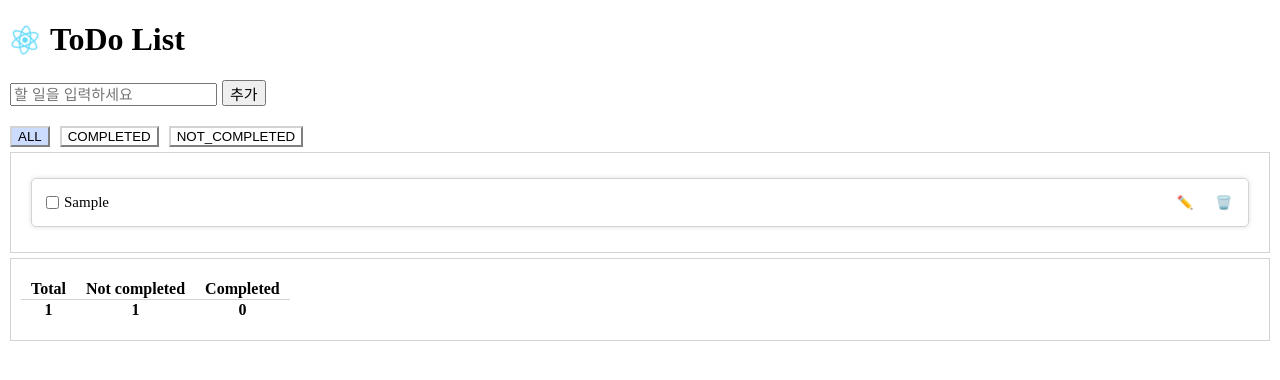
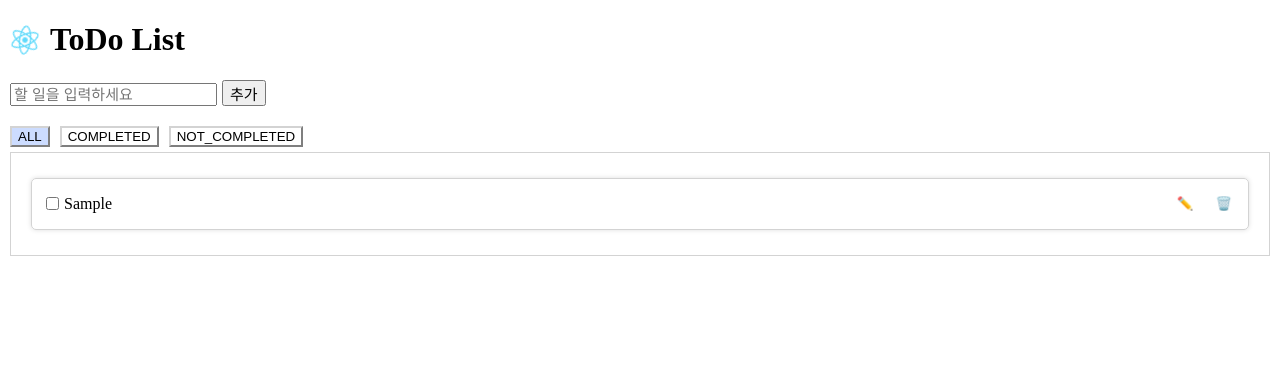
Before and after one commit to kevinhojae/react-todolist, a React (Create React App) app: page / in a window 1280 px wide. Both pictures are taken after typing "Sample" into the empty fields and a click on the button "추가". Shown: the top 380 px of the page. Built offline with nearby package versions, Linux system fonts and the light colour scheme.

Commit message:
update to mvc

```diff
--- a/src/App.js
+++ b/src/App.js
@@ -4,6 +4,7 @@ import logo from "./assets/logo.svg";
 import "./style/App.css";
 import CreateTodo from "./components/CreateTodo";
 import TodoListContainer from "./components/TodoListContainer";
+import Todo from "./model/todo";
 
 export const TodoContext = React.createContext(null);
 
@@ -13,14 +14,21 @@ export const FILTER_OPTION = {
   COMPLETED: "COMPLETED",
 };
 
-// 1. actions / states 들을 최상단에서 관리하는 가장 basic style
-// 2. UI / Presenter / Service separation of concern
-function App() {
+function App({ todoListService }) {
   const [todoList, setTodoList] = useState([]);
-  const [todoCount, setTodoCount] = useState({
-    completed: 0,
-    notCompleted: 0,
-  });
+
+  const handleAddTodo = (task) => {
+    const newTodo = new Todo(task);
+    todoListService.addTodo(newTodo, setTodoList);
+  };
+
+  const handleUpdateTodo = (id, task) => {
+    todoListService.updateTodo(id, task);
+  };
+
+  const handleCompleteToggle = (id) => {
+    todoListService.handleCompleteToggle(id);
+  };
 
   return (
     <>
@@ -28,13 +36,8 @@ function App() {
         <img src={logo} className="App-logo" alt="logo" />
         <h1 className="title">ToDo List</h1>
       </header>
-      <CreateTodo onAddTodo={setTodoList} onAddCount={setTodoCount} />
-      <TodoListContainer
-        todoList={todoList}
-        todoCount={todoCount}
-        updateTodolist={setTodoList}
-        updateCount={setTodoCount}
-      />
+      <CreateTodo onAddTodo={setTodoList} />
+      <TodoListContainer todoList={todoList} updateTodolist={setTodoList} />
     </>
   );
 }
--- a/src/components/CreateTodo.js
+++ b/src/components/CreateTodo.js
@@ -1,17 +1,14 @@
 import React, { useRef, useState } from "react";
 
-const CreateTodo = ({ onAddTodo, onAddCount }) => {
+const CreateTodo = ({ onAddTodo }) => {
   const idRef = useRef(0);
 
   const [todoInput, setTodoInput] = useState("");
 
   const handleAddTodo = () => {
     onAddTodo((prev) =>
-      prev.concat({ id: idRef.current, task: todoInput, isCompleted: false }),
+      prev.concat({ id: idRef.current, task: todoInput, isCompleted: false })
     );
-    onAddCount((prev) => {
-      return { ...prev, notCompleted: prev.notCompleted + 1 };
-    });
     idRef.current += 1;
     setTodoInput("");
   };
--- a/src/components/TodoItem.js
+++ b/src/components/TodoItem.js
@@ -1,29 +1,30 @@
 import { useState, useRef, useEffect } from "react";
 
-const Todo = ({ todo, onClickCheckbox, onDelete, updateTodolist }) => {
+const Todo = ({ todo, onComplete, onDelete, updateTodolist }) => {
   const [todoInput, setTodoInput] = useState(todo.task);
-
   const [isEditing, setIsEditing] = useState(false);
-  const editSpace = useRef(null);
+  // const editSpace = useRef(null);
 
   useEffect(() => {
     if (isEditing) {
-      editSpace.current.focus();
+      // editSpace.current.focus();
     }
   }, [isEditing]);
 
   // edit의 경우, 여러 개를 동시에 수정할 수 있어야 하므로 Todo component 내에서 관리
-  const handleStartEdit = () => {
+  // 👍🏻
+  const handleEditClick = () => {
     setIsEditing(true);
     console.log("start edit");
   };
 
-  const handleSaveEdit = () => {
+  // 👍🏻// 👍🏻// 👍🏻// 👍🏻// 👍🏻// 👍🏻
+  const handleSaveClick = () => {
     setIsEditing(false);
     updateTodolist((prevTodolist) =>
       prevTodolist.map((prevTodo) =>
-        prevTodo.id === todo.id ? { ...prevTodo, task: todoInput } : prevTodo,
-      ),
+        prevTodo.id === todo.id ? { ...prevTodo, task: todoInput } : prevTodo
+      )
     );
     console.log("save edit");
   };
@@ -35,10 +36,36 @@ const Todo = ({ todo, onClickCheckbox, onDelete, updateTodolist }) => {
           className="todo-check"
           type="checkbox"
           checked={todo.isCompleted}
-          onClick={() => onClickCheckbox(todo)}
+          onClick={() => onComplete(todo)}
           readOnly
         />
         {isEditing ? (
+          <input
+            type="text"
+            value={todoInput}
+            onChange={(e) => setTodoInput(e.target.value)}
+          ></input>
+        ) : (
+          <p>{todo.task}</p>
+        )}
+        <button
+          className="edit"
+          onClick={isEditing ? handleSaveClick : handleEditClick}
+        >
+          {isEditing ? "📥" : "✏️"}
+        </button>
+
+        <button className="delete" onClick={() => onDelete(todo)}>
+          🗑️
+        </button>
+      </div>
+    </>
+  );
+};
+export default Todo;
+
+/**
+ *      {isEditing ? (
           <>
             <p>
               <input
@@ -48,23 +75,16 @@ const Todo = ({ todo, onClickCheckbox, onDelete, updateTodolist }) => {
                 ref={editSpace}
               />
             </p>
-            <button className="edit" onClick={handleSaveEdit}>
+            <button className="edit" onClick={handleSaveClick}>
               📥
             </button>
           </>
         ) : (
           <>
             <p className="todo-text">{todo.task}</p>
-            <button className="edit" onClick={handleStartEdit}>
+            <button className="edit" onClick={handleEditClick}>
               ✏️
             </button>
           </>
         )}
-        <button className="delete" onClick={() => onDelete(todo)}>
-          🗑️
-        </button>
-      </div>
-    </>
-  );
-};
-export default Todo;
+ */
--- a/src/components/TodoList.js
+++ b/src/components/TodoList.js
@@ -1,39 +1,12 @@
 import Todo from "./TodoItem";
 
-const TodoList = ({ todos, updateTodolist, updateCount }) => {
+const TodoList = ({ todos, onCompleteTodo, updateTodolist }) => {
   // ClickCheckbox와 Delete는 필터링된 리스트 내에서 일어나는 일이므로, TodoList에서 관리
-  const handleClickCheckbox = (selectedTodo) => {
-    // Q. onUpdateTodolist, onUpdateCount로 상태를 두 번 바꿔주게 되면, 두 번 렌더링 되는 것은 아닌지?
-    updateTodolist((prevTodos) =>
-      prevTodos.map((prevTodo) =>
-        prevTodo.id === selectedTodo.id
-          ? { ...prevTodo, isCompleted: !selectedTodo.isCompleted }
-          : prevTodo,
-      ),
-    );
-    updateCount((prevCount) => ({
-      ...prevCount,
-      completed: selectedTodo.isCompleted
-        ? prevCount.completed - 1
-        : prevCount.completed + 1,
-      notCompleted: selectedTodo.isCompleted
-        ? prevCount.notCompleted + 1
-        : prevCount.notCompleted - 1,
-    }));
-  };
 
   const handleDelete = (selectedTodo) => {
     updateTodolist((prevTodolist) =>
-      prevTodolist.filter((item) => item.id !== selectedTodo.id),
+      prevTodolist.filter((item) => item.id !== selectedTodo.id)
     );
-    updateCount((prevCount) => ({
-      completed: selectedTodo.isCompleted
-        ? prevCount.completed - 1
-        : prevCount.completed,
-      notCompleted: selectedTodo.isCompleted
-        ? prevCount.notCompleted
-        : prevCount.notCompleted - 1,
-    }));
   };
 
   // Early Return
@@ -50,7 +23,7 @@ const TodoList = ({ todos, updateTodolist, updateCount }) => {
       {todos.map((todo) => (
         <Todo
           todo={todo}
-          onClickCheckbox={handleClickCheckbox}
+          onComplete={onCompleteTodo}
           onDelete={handleDelete}
           updateTodolist={updateTodolist}
           key={todo.id}
--- a/src/components/TodoListContainer.js
+++ b/src/components/TodoListContainer.js
@@ -2,16 +2,21 @@ import { useEffect, useState } from "react";
 import FilterContainer from "./FilterContainer";
 import { FILTER_OPTION } from "../App";
 import TodoList from "./TodoList";
-import CountTodo from "./CountTodo";
 
-const TodoListContainer = ({
-  todoList,
-  todoCount,
-  updateTodolist,
-  updateCount,
-}) => {
+const TodoListContainer = ({ todoList, updateTodolist, updateCount }) => {
   const [selectedFilter, setSelectedFilter] = useState(FILTER_OPTION.ALL);
   const [filteredTodoList, setFilteredTodoList] = useState(todoList);
+
+  const onCompleteTodo = (selectedTodo) => {
+    // Q. onUpdateTodolist, onUpdateCount로 상태를 두 번 바꿔주게 되면, 두 번 렌더링 되는 것은 아닌지?
+    updateTodolist((prevTodos) =>
+      prevTodos.map((prevTodo) =>
+        prevTodo.id === selectedTodo.id
+          ? { ...prevTodo, isCompleted: !selectedTodo.isCompleted }
+          : prevTodo
+      )
+    );
+  };
 
   useEffect(() => {
     setFilteredTodoList(
@@ -24,7 +29,7 @@ const TodoListContainer = ({
         }
 
         return todo;
-      }),
+      })
     );
   }, [selectedFilter, todoList]);
 
@@ -37,9 +42,8 @@ const TodoListContainer = ({
       <TodoList
         todos={filteredTodoList}
         updateTodolist={updateTodolist}
-        updateCount={updateCount}
+        onCompleteTodo={onCompleteTodo}
       />
-      <CountTodo count={todoCount} />
     </div>
   );
 };
--- a/src/index.js
+++ b/src/index.js
@@ -3,12 +3,15 @@ import ReactDOM from "react-dom/client";
 import "./style/index.css";
 import App from "./App";
 import reportWebVitals from "./reportWebVitals";
+import TodoListService from "./services/todo-list.service";
 
 const root = ReactDOM.createRoot(document.getElementById("root"));
 
+const todoListService = new TodoListService();
+
 root.render(
   <React.StrictMode>
-    <App />
+    <App todoListService={todoListService} />
   </React.StrictMode>
 );
 
--- /dev/null
+++ b/src/model/todo.js
@@ -0,0 +1,23 @@
+export default class Todo {
+  static id = 0;
+
+  constructor(task) {
+    this.id = Todo.id;
+    this.task = task;
+    this.isCompleted = false;
+
+    Todo.id++;
+
+    return this;
+  }
+
+  updateTodo(task) {
+    this.task = task;
+    return this;
+  }
+
+  toggleComplete() {
+    this.isCompleted = !this.isCompleted;
+    return this;
+  }
+}
--- /dev/null
+++ b/src/services/todo-list.service.js
@@ -0,0 +1,21 @@
+export default class TodoListService {
+  addTodo(todo, setTodoList) {
+    setTodoList((prev) => prev.concat(todo));
+  }
+
+  removeTodo(id) {
+    this.todoList = this.todoList.filter((todo) => todo.id === id);
+  }
+
+  updateTodo(id, task) {
+    const todo = this.todoList.find((todo) => todo.id === id);
+    todo.updateTodo(task);
+    return this.todoList;
+  }
+
+  completeTodo(id) {
+    const todo = this.todoList.find((todo) => todo.id === id);
+    todo.toggleComplete();
+    return this.todoList;
+  }
+}
```
